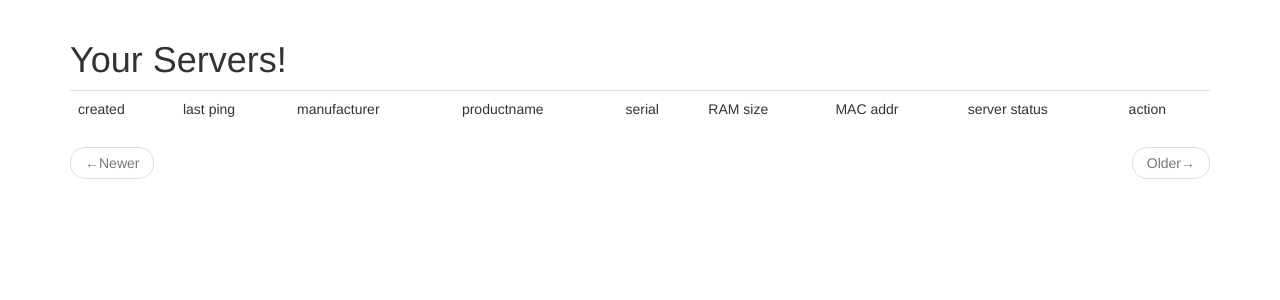
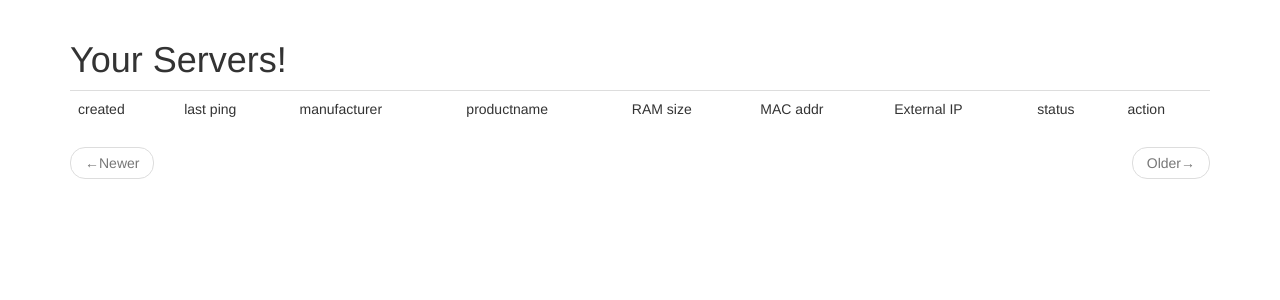
Before and after one commit to asytnyk/iwegarde, a Flask app: page /list_servers/ in a window 1280 px wide. Shown: the part 52-352 px from the top of the page. Run offline with Flask 2, Linux system fonts and the light colour scheme; the visitor is signed in with stand-in values (Sample User, id 1); data comes from the database, SQL or seed files in the repository; data that the repository does not hold is empty; some libraries are stand-ins or nearby versions.

Commit message:
templates/_list_servers.html: Replace serial by External IP
Replace the field serial by the external IP.

Signed-off-by: Peter Senna Tschudin <peter.senna@gmail.com>
Signed-off-by: Peter Senna Tschudin <peter.senna@iwe.io>

```diff
--- a/app/templates/_list_servers.html
+++ b/app/templates/_list_servers.html
@@ -4,10 +4,10 @@
                         <td align="left">last ping</td>
 			<td align="left">manufacturer</td>
 			<td align="left">productname</td>
-			<td align="left">serial</td>
 			<td align="left">RAM size</td>
                         <td align="left">MAC addr</td>
-			<td align="left">server status</td>
+			<td align="left">External IP</td>
+			<td align="left">status</td>
 			<td align="left">action</td>
                 </tr>
 		{% for server in servers %}
@@ -17,9 +17,13 @@
 				<td align="left">{{ inject_datetime_delta(server.last_ping)['time_ago_str'] }}</td>
 				<td align="left">{{ facts.get_manufacturer()[:16] }}</td>
 				<td align="left">{{ facts.get_productname()[:16] }}</rd>
-				<td align="left">{{ facts.serialnumber[-16:] }}</td>
 				<td align="left">{{ facts.memorysize }}</td>
 				<td align="left">{{ facts.get_macaddress() }}</td>
+				{% if server.external_ipv4 %}
+				<td align="left">{{ server.external_ipv4[-16:] }}</td>
+				{% else %}
+				<td align="left">-</td>
+				{% endif %}
 				{% if server.active %}
 				<td align="left">active</a></td>
 				{% else %}
```
